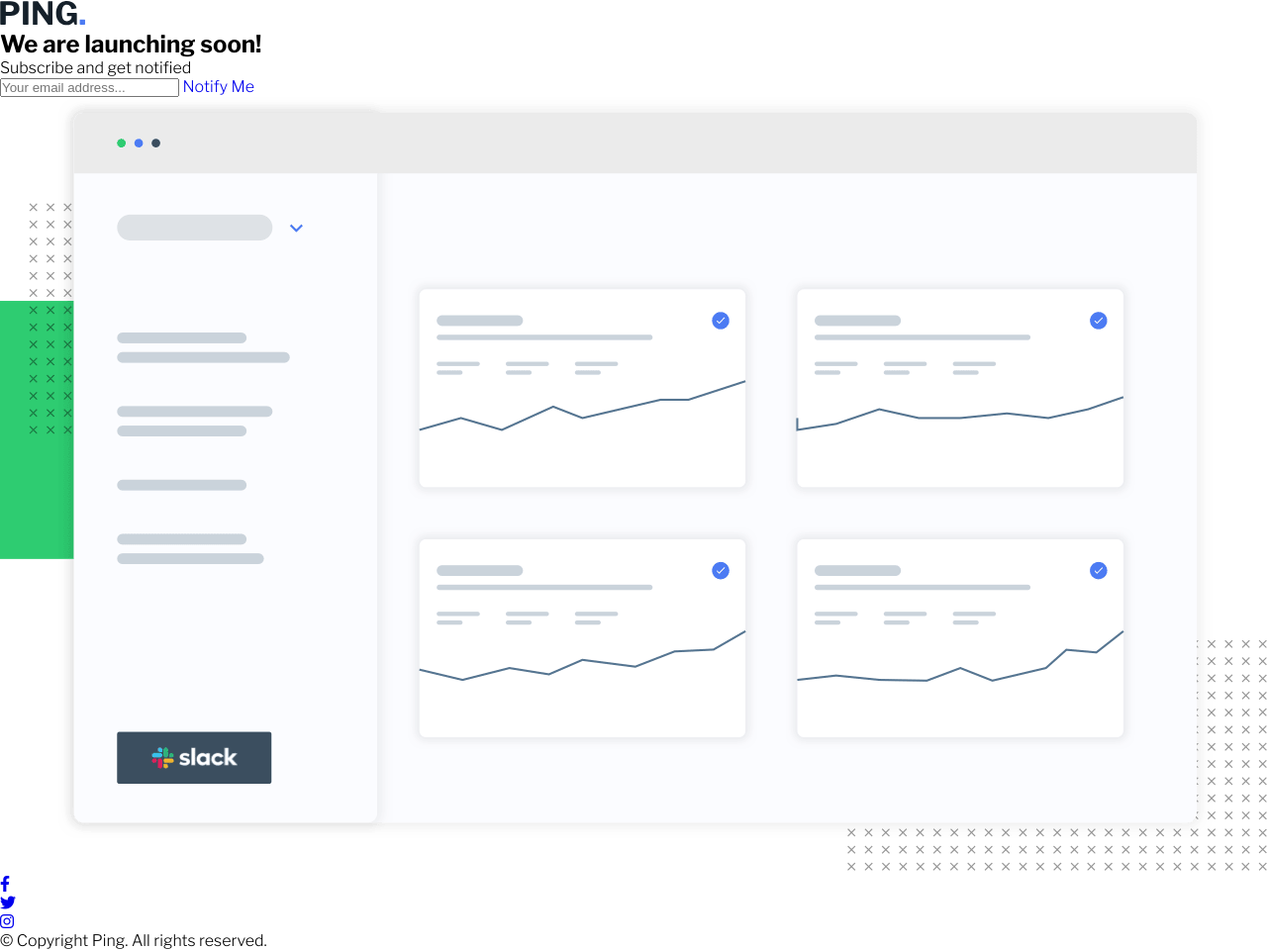
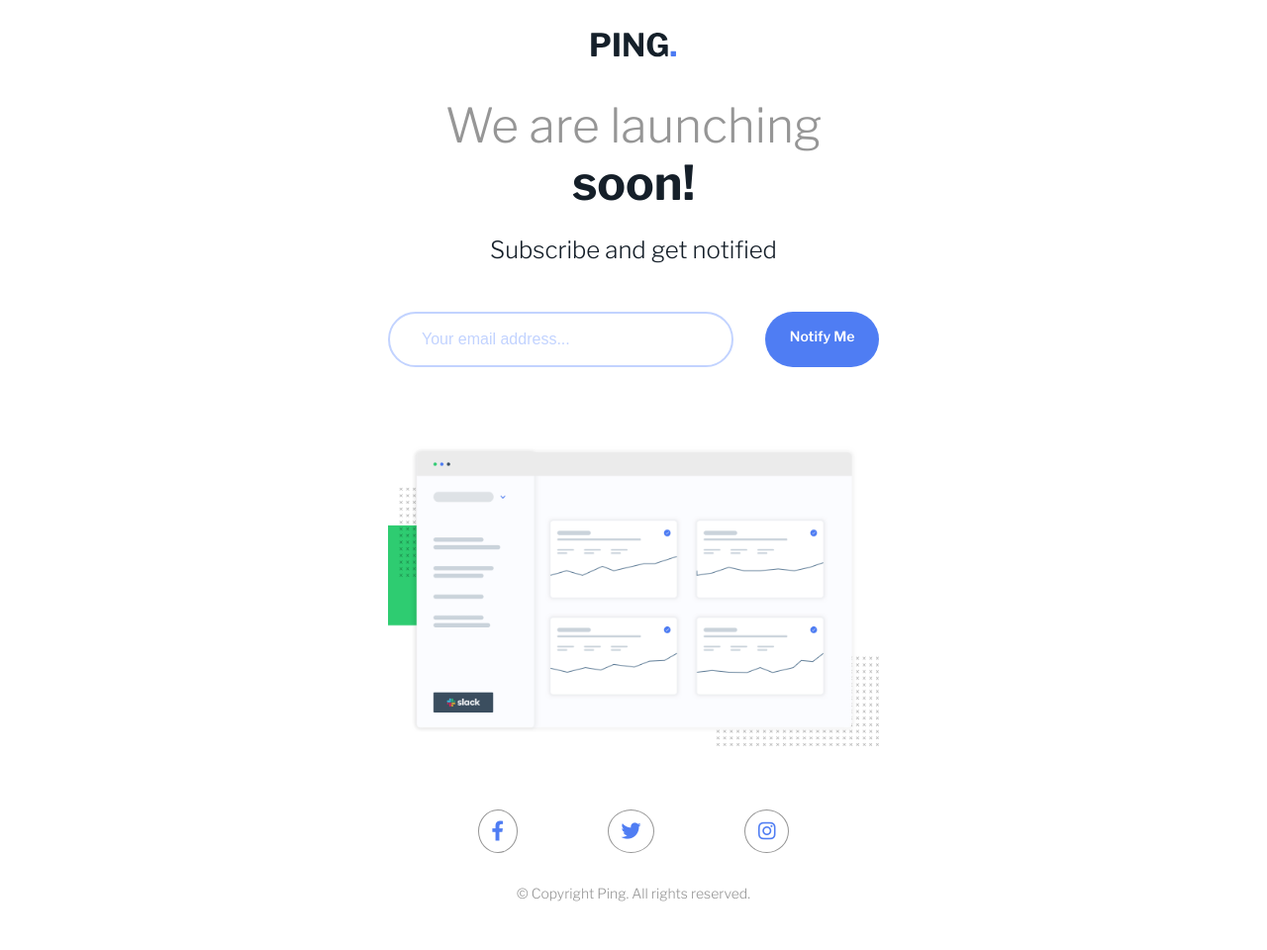
Before and after one commit to ismailcet/FrontendMentor-PingSingle, a plain HTML site: page index.html in a window 1280 px wide. Shown: the whole page at 99% size. Drawn offline with nearby package versions, Linux system fonts and the light colour scheme.

Commit message:
Ping single column coming soon page

```diff
--- a/index.html
+++ b/index.html
@@ -18,6 +18,7 @@
   <main class="section">
     <section class="section-center">
       <img src="images/logo.svg" alt="Logo" class="logo">
+      <div class="content">
         <div class="text">
           <h1 class="title">We are launching <span class="soon">soon!</span></h1>
           <p class="info">Subscribe and get notified</p>
@@ -26,6 +27,7 @@
           <input type="email" class="email" placeholder="Your email address...">
           <a href="#" class="btn btn-nofity">Notify Me</a>
         </form>
+      </div>
       <img src="images/illustration-dashboard.png" alt="Dashboard" class="image">
       <div class="links-icon">
         <ul class="links">
--- a/style.css
+++ b/style.css
@@ -19,7 +19,6 @@
 }
 body{
     font-family:var(--ff-primary);
-    height:100vh;
 }
 ul{
     list-style-type: none;
@@ -27,3 +26,149 @@ ul{
 a{
     text-decoration: none;
 }
+img:not(.logo){
+    width:100%;
+}
+/* Main Styles */
+.section-center{
+    padding: 4rem 2rem;
+    display: grid;
+}
+.logo{
+
+    margin: 0 auto 2.5rem;
+}
+.title{
+    text-align: center;
+    font-weight: 300;
+    color: var(--clr-gray);
+    margin-bottom: 1.5rem;
+}
+.soon{
+    color: var(--clr-very-dark-blue);
+    font-weight:700 ;
+}
+.info{
+    text-align: center;
+    color: var(--clr-very-dark-blue);
+    margin-bottom:3rem;
+    font-weight: 300;
+}
+/* Input */
+.form{
+    display:flex;
+    flex-direction: column;
+    margin-bottom: 4.5rem;
+}
+.email{
+    min-width: 15rem;
+    height: 3rem;
+    border-radius: 40px;
+    border: 2px solid var(--clr-pale-blue);
+    padding: 0 2rem;
+    font-size: 1rem;
+    margin-bottom: .5rem;
+}
+.email::placeholder{
+    color: var(--clr-pale-blue);
+}
+.btn-nofity{
+    background-color: var(--clr-blue);
+    text-align: center;
+    padding: 1rem 0;
+    border-radius: 40px;
+    color: white;
+    font-size: .875rem;
+    font-weight: 600;
+    min-width: 15rem;
+    transition: all .5s linear;
+}
+.btn-nofity:hover{
+    background-color: #7195F5;
+}
+.image{
+    display: block;
+    width: 100%;
+    margin-bottom: 9rem;
+}.links-icon{
+    margin-bottom: 2rem;
+}
+.links{
+    display: flex;
+    align-items:center;
+    justify-content:space-evenly;
+}
+.link{
+    transition: all .5s linear;
+}
+.link a{
+    text-align: center;
+    color: var(--clr-blue);
+}
+.link i{
+    font-size: 1.25rem;
+    padding: .7rem .8rem;
+    transition: all .5s linear;
+}
+.link:hover{
+    background-color: var(--clr-blue);
+
+}
+.link i:hover{
+    color:white;
+}
+.link{
+    border: 1px solid var(--clr-gray);
+    border-radius:50%;
+}
+.footer{
+    color: var(--clr-gray);
+    text-align: center;
+    font-size: .875rem;
+}
+
+/* Responsive Desing */
+/* Tablet */
+@media screen and (max-width:992px) and (min-width:600px) {
+    .title{
+        font-size: 2rem;
+    }
+    .info{
+        font-size: 1.2rem;
+    }
+    .links .link:nth-child(2){
+        margin-left: -5rem;
+        margin-right: -5rem;
+    }
+}
+/* Desktop */
+@media screen and (min-width:992px) {
+    .section-center{
+        padding: 2rem 24.5rem;
+    }
+    .title{
+        font-size: 3rem;
+    }
+    .info{
+        font-size: 1.5rem;
+    }
+    .form{
+        display: flex;
+        flex-direction: row;
+    }
+    .email{
+        width: 75%;
+        padding-top: 1.625rem;
+        padding-bottom: 1.625rem;
+    }
+    .btn-nofity{
+        height: 56px;
+        width: 25%;
+        min-width: 200px;
+        min-width:0;
+        margin-left: 2rem;
+    }
+    .image{
+        margin-bottom:4rem;
+    }
+}
```
Lines whose indentation alone changed are shown as unchanged.
